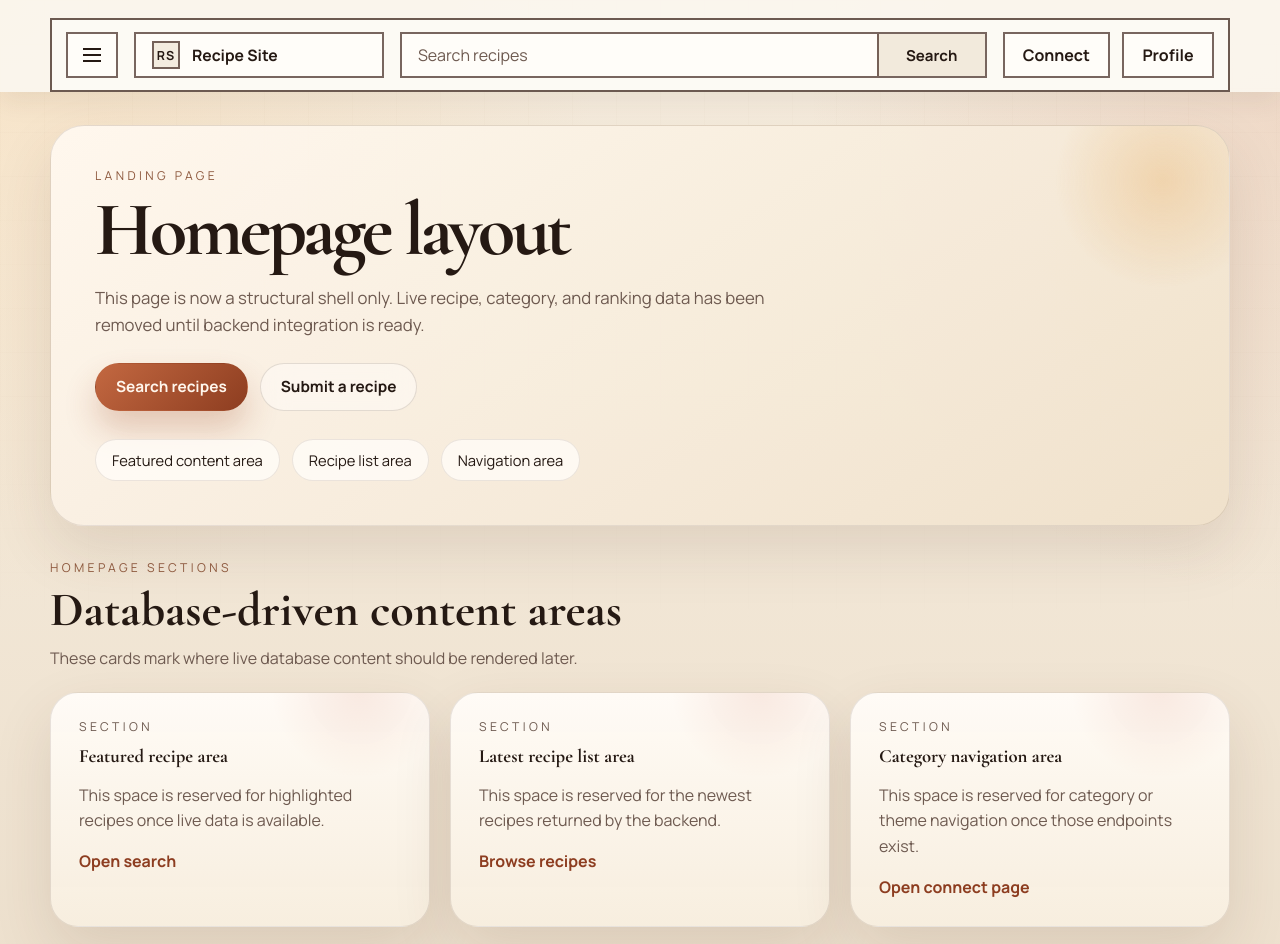
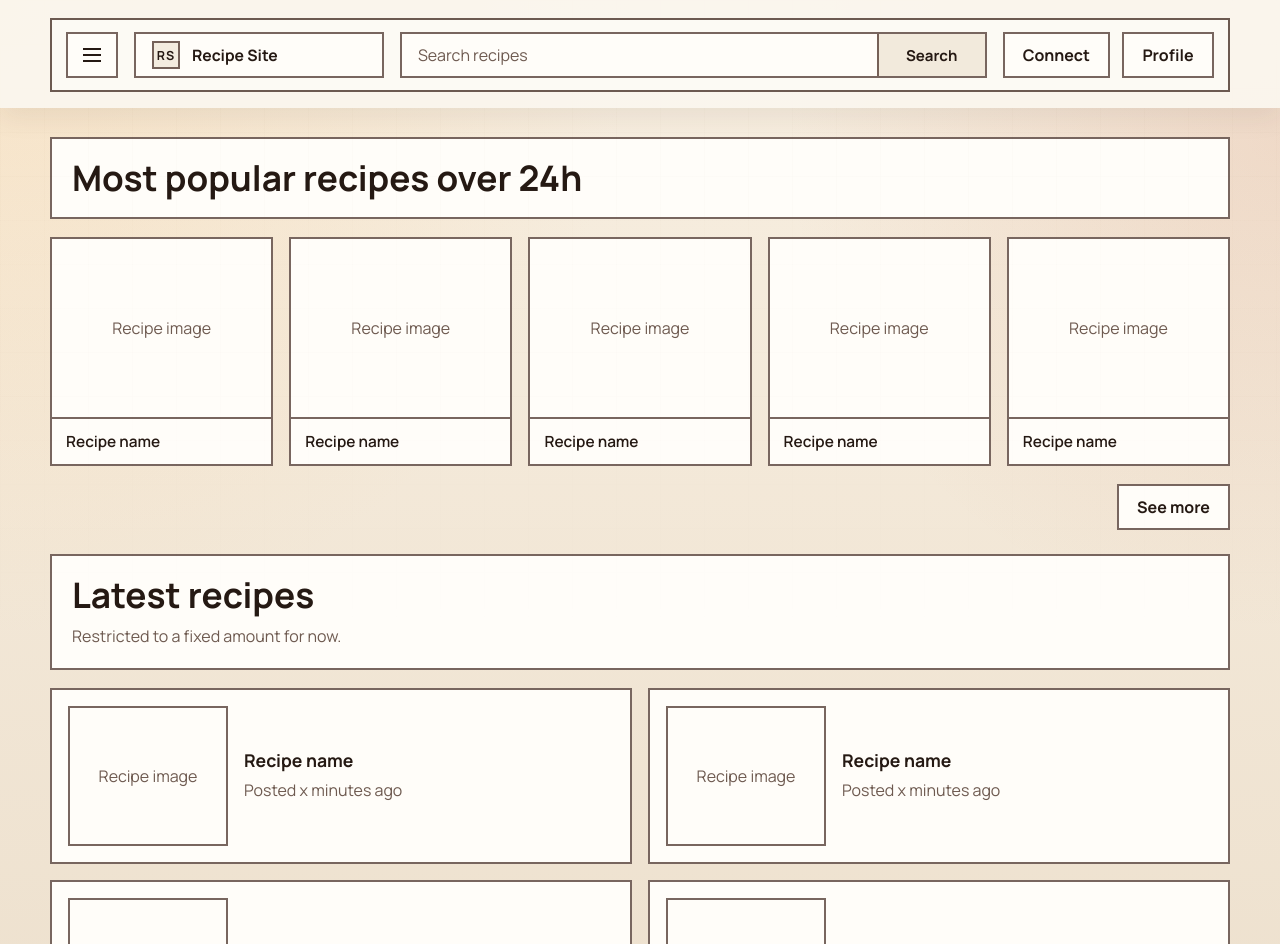
Before and after one commit to IDsuroh/42_ft_transcendence, a React (Vite) app in the folder frontend/: page / in a window 1280 px wide. Shown: the top 944 px of the page. Built offline with nearby package versions, Linux system fonts and the light colour scheme.

Commit message:
Finished designing the Landing Page and equalzied fonts/design

```diff
--- a/frontend/src/App.css
+++ b/frontend/src/App.css
@@ -9,8 +9,12 @@
   padding: 125px 24px 72px;
 }
 
-.page-main--auth {
-  padding: 0;
+.page-main--home {
+  padding-bottom: 20px;
+}
+
+.page-main--home + .site-footer {
+  padding-top: 14px;
 }
 
 .content-frame {
@@ -32,43 +36,36 @@
   align-items: center;
   justify-content: center;
   gap: 10px;
-  min-height: 48px;
-  padding: 0 20px;
-  border-radius: 999px;
-  border: 1px solid transparent;
+  min-height: 46px;
+  padding: 0 18px;
+  border: 2px solid rgba(69, 45, 36, 0.72);
+  border-radius: 0;
+  background: #fffdf9;
+  color: var(--ink);
   font-size: 0.96rem;
   font-weight: 700;
   text-decoration: none;
   transition:
-    transform 160ms ease,
     border-color 160ms ease,
     background-color 160ms ease,
-    color 160ms ease,
-    box-shadow 160ms ease;
+    color 160ms ease;
   cursor: pointer;
 }
 
 .button:hover {
-  transform: translateY(-1px);
+  background: #f2eadc;
 }
 
 .button--primary {
-  color: #fff6ec;
-  background: linear-gradient(135deg, var(--accent), var(--accent-deep));
-  box-shadow: 0 18px 32px rgba(152, 59, 26, 0.24);
+  background: #f2eadc;
 }
 
 .button--secondary {
-  color: var(--ink);
-  background: rgba(255, 248, 237, 0.8);
-  border-color: rgba(66, 44, 34, 0.14);
+  background: #fcfaf4;
 }
 
 .button--ghost {
-  color: var(--ink);
-  background: rgba(255, 252, 247, 0.55);
-  border-color: rgba(66, 44, 34, 0.14);
-  backdrop-filter: blur(14px);
+  background: #fffdf9;
 }
 
 .text-link {
@@ -87,7 +84,7 @@
   left: 0;
   right: 0;
   z-index: 40;
-  padding: 18px 24px 0;
+  padding: 18px 24px 16px;
   background: rgba(250, 246, 238, 0.95);
   box-shadow: 0 10px 24px rgba(68, 43, 30, 0.08);
 }
@@ -297,11 +294,16 @@
 
 .menu-line {
   display: block;
+  width: 100%;
   padding: 8px 0;
+  border: 0;
   border-bottom: 1px solid rgba(69, 45, 36, 0.14);
+  background: transparent;
   color: var(--ink);
+  text-align: left;
   text-decoration: none;
   font-weight: 600;
+  cursor: pointer;
   transition: color 160ms ease, border-color 160ms ease;
 }
 
@@ -343,39 +345,22 @@
 }
 
 .page-hero {
-  position: relative;
-  overflow: hidden;
-  padding: 44px;
-  border: 1px solid rgba(67, 43, 32, 0.12);
-  border-radius: 34px;
-  background:
-    linear-gradient(145deg, rgba(255, 248, 239, 0.96), rgba(239, 225, 202, 0.96));
-  box-shadow: var(--shadow-soft);
-}
-
-.page-hero::after {
-  content: '';
-  position: absolute;
-  right: -60px;
-  top: -70px;
-  width: 230px;
-  height: 230px;
-  border-radius: 50%;
-  background: radial-gradient(circle, rgba(231, 170, 92, 0.32), transparent 66%);
-  animation: drift 10s ease-in-out infinite;
+  padding: 18px 20px;
+  border: 2px solid rgba(69, 45, 36, 0.72);
+  background: #fffdf9;
 }
 
 .page-hero h1 {
   margin: 0;
-  font-size: clamp(2.7rem, 6vw, 5rem);
-  line-height: 0.95;
-  letter-spacing: -0.05em;
+  font-family: var(--font-body);
+  font-size: clamp(1.8rem, 4vw, 2.7rem);
+  line-height: 1.2;
+  letter-spacing: 0;
 }
 
 .page-hero__lead {
-  max-width: 680px;
-  margin: 18px 0 0;
-  font-size: 1.05rem;
+  margin: 12px 0 0;
+  font-size: 1rem;
   color: var(--muted);
 }
 
@@ -401,11 +386,11 @@
   display: inline-flex;
   align-items: center;
   gap: 8px;
-  min-height: 42px;
+  min-height: 40px;
   padding: 0 16px;
-  border: 1px solid rgba(67, 43, 32, 0.1);
-  border-radius: 999px;
-  background: rgba(255, 252, 247, 0.82);
+  border: 2px solid rgba(69, 45, 36, 0.72);
+  border-radius: 0;
+  background: #fcfaf4;
   color: var(--ink);
   font-size: 0.92rem;
 }
@@ -415,22 +400,153 @@
 }
 
 .section-heading {
-  display: flex;
-  align-items: flex-end;
-  justify-content: space-between;
+  display: grid;
   gap: 20px;
   margin-bottom: 20px;
+  padding: 18px 20px;
+  border: 2px solid rgba(69, 45, 36, 0.72);
+  background: #fffdf9;
 }
 
 .section-heading h2 {
   margin: 0;
-  font-size: clamp(1.8rem, 4vw, 3rem);
-  line-height: 1;
+  font-family: var(--font-body);
+  font-size: clamp(1.4rem, 3vw, 2rem);
+  line-height: 1.2;
 }
 
 .section-heading__description {
-  max-width: 720px;
   margin: 12px 0 0;
+  color: var(--muted);
+}
+
+.section-heading__action {
+  justify-self: start;
+}
+
+.landing-plain {
+  display: grid;
+  gap: 24px;
+  padding-top: 12px;
+  font-family: var(--font-body);
+}
+
+.landing-plain h1,
+.landing-plain h2,
+.landing-plain h3,
+.landing-plain p,
+.landing-plain div {
+  font-family: var(--font-body);
+}
+
+.landing-plain__section {
+  display: grid;
+  gap: 18px;
+}
+
+.landing-plain__titlebar {
+  display: grid;
+  gap: 8px;
+  padding: 18px 20px;
+  border: 2px solid rgba(69, 45, 36, 0.72);
+  background: #fffdf9;
+}
+
+.landing-plain__titlebar h1,
+.landing-plain__titlebar h2 {
+  margin: 0;
+  font-size: clamp(1.5rem, 3vw, 2.2rem);
+  line-height: 1.2;
+  letter-spacing: 0;
+  font-weight: 700;
+}
+
+.landing-plain__titlebar p {
+  margin: 0;
+  color: var(--muted);
+}
+
+.landing-plain__action {
+  justify-self: end;
+  cursor: pointer;
+}
+
+.landing-plain__card-button {
+  width: 100%;
+  padding: 0;
+  border: 0;
+  appearance: none;
+  color: inherit;
+  text-decoration: none;
+  text-align: left;
+  cursor: pointer;
+}
+
+.landing-plain__popular-grid {
+  display: grid;
+  grid-template-columns: repeat(5, minmax(0, 1fr));
+  gap: 16px;
+}
+
+.landing-plain__popular-card,
+.landing-plain__latest-card {
+  border: 2px solid rgba(69, 45, 36, 0.72);
+  background: #fffdf9;
+}
+
+.landing-plain__popular-card {
+  display: grid;
+  grid-template-rows: minmax(180px, 1fr) auto;
+}
+
+.landing-plain__image-placeholder,
+.landing-plain__latest-image {
+  display: grid;
+  place-items: center;
+  padding: 16px;
+  color: var(--muted);
+  text-align: center;
+}
+
+.landing-plain__image-placeholder {
+  min-height: 180px;
+  border-bottom: 2px solid rgba(69, 45, 36, 0.72);
+}
+
+.landing-plain__caption {
+  padding: 12px 14px;
+  font-size: 0.96rem;
+  font-weight: 600;
+}
+
+.landing-plain__latest-grid {
+  display: grid;
+  grid-template-columns: repeat(2, minmax(0, 1fr));
+  gap: 16px;
+}
+
+.landing-plain__latest-card {
+  display: grid;
+  grid-template-columns: 160px minmax(0, 1fr);
+  gap: 16px;
+  align-items: center;
+  padding: 16px;
+}
+
+.landing-plain__latest-image {
+  min-height: 140px;
+  border: 2px solid rgba(69, 45, 36, 0.72);
+}
+
+.landing-plain__latest-copy h3 {
+  margin: 0;
+  font-size: 1.1rem;
+  line-height: 1.3;
+  font-weight: 700;
+}
+
+.landing-plain__latest-copy p {
+  margin: 6px 0 0;
   color: var(--muted);
 }
 
@@ -490,13 +606,8 @@
 .connect-card,
 .admin-card,
 .review-card {
-  position: relative;
-  overflow: hidden;
-  border: 1px solid rgba(67, 43, 32, 0.12);
-  border-radius: 28px;
-  background:
-    linear-gradient(180deg, rgba(255, 252, 247, 0.96), rgba(247, 238, 223, 0.95));
-  box-shadow: var(--shadow-soft);
+  border: 2px solid rgba(69, 45, 36, 0.72);
+  background: #fffdf9;
 }
 
 .panel,
@@ -509,7 +620,7 @@
 .connect-card,
 .admin-card,
 .review-card {
-  padding: 28px;
+  padding: 20px;
 }
 
 .form-panel--full {
@@ -526,23 +637,7 @@
 
 .recipe-card {
   min-height: 100%;
-  padding: 24px;
-}
-
-.recipe-card::before,
-.feature-card::before,
-.theme-card::before,
-.detail-panel::before,
-.review-card::before {
-  content: '';
-  position: absolute;
-  inset: -40% auto auto 58%;
-  width: 180px;
-  height: 180px;
-  border-radius: 50%;
-  background: radial-gradient(circle, var(--recipe-accent, rgba(205, 101, 69, 0.25)), transparent 70%);
-  opacity: 0.48;
-  pointer-events: none;
+  padding: 20px;
 }
 
 .recipe-card h3,
@@ -556,6 +651,9 @@
 .admin-card h3,
 .review-card h3 {
   margin: 0;
+  font-family: var(--font-body);
+  font-size: 1.1rem;
+  line-height: 1.3;
 }
 
 .recipe-card__category {
@@ -584,6 +682,13 @@
 .admin-card p,
 .review-card p {
   color: var(--muted);
+}
+
+.recipe-card__link-button {
+  padding: 0;
+  border: 0;
+  background: transparent;
+  cursor: pointer;
 }
 
 .recipe-card__footer {
@@ -624,9 +729,9 @@
 .ingredient-list li,
 .step-list li {
   padding: 16px 18px;
-  border: 1px solid rgba(67, 43, 32, 0.1);
-  border-radius: 20px;
-  background: rgba(255, 252, 247, 0.8);
+  border: 2px solid rgba(69, 45, 36, 0.72);
+  border-radius: 0;
+  background: #fcfaf4;
 }
 
 .theme-grid {
@@ -644,31 +749,13 @@
 }
 
 .gallery-card {
-  position: relative;
   min-height: 210px;
   padding: 24px;
-  overflow: hidden;
-  border: 1px solid rgba(67, 43, 32, 0.12);
-  border-radius: 28px;
-  background:
-    linear-gradient(160deg, rgba(255, 251, 244, 0.94), rgba(243, 231, 212, 0.96));
-  box-shadow: var(--shadow-soft);
-}
-
-.gallery-card::after {
-  content: '';
-  position: absolute;
-  right: -40px;
-  bottom: -50px;
-  width: 180px;
-  height: 180px;
-  border-radius: 50%;
-  background: radial-gradient(circle, var(--gallery-accent, rgba(198, 90, 60, 0.28)), transparent 72%);
+  border: 2px solid rgba(69, 45, 36, 0.72);
+  background: #fffdf9;
 }
 
 .gallery-card__label {
-  position: relative;
-  z-index: 1;
   max-width: 180px;
 }
 
@@ -703,11 +790,18 @@
 .field select,
 .field textarea {
   width: 100%;
-  border: 1px solid rgba(67, 43, 32, 0.12);
-  border-radius: 18px;
-  background: rgba(255, 253, 249, 0.92);
+  border: 2px solid rgba(69, 45, 36, 0.72);
+  border-radius: 0;
+  background: #fffdf9;
   color: var(--ink);
   padding: 14px 16px;
+}
+
+.field input:focus,
+.field select:focus,
+.field textarea:focus {
+  outline: none;
+  border-color: var(--accent-deep);
 }
 
 .field textarea {
@@ -717,16 +811,16 @@
 
 .dynamic-card {
   padding: 18px;
-  border: 1px solid rgba(67, 43, 32, 0.1);
-  border-radius: 20px;
-  background: rgba(255, 252, 247, 0.82);
+  border: 2px solid rgba(69, 45, 36, 0.72);
+  border-radius: 0;
+  background: #fcfaf4;
 }
 
 .status-banner {
   padding: 16px 18px;
-  border: 1px solid rgba(67, 43, 32, 0.1);
-  border-radius: 20px;
-  background: rgba(255, 252, 247, 0.84);
+  border: 2px solid rgba(69, 45, 36, 0.72);
+  border-radius: 0;
+  background: #fcfaf4;
   color: var(--muted-strong);
 }
 
@@ -829,20 +923,22 @@
 }
 
 .auth-shell {
-  min-height: 100vh;
-  padding: 32px 24px;
   display: grid;
-  place-items: center;
+  gap: 36px;
+  padding-top: 12px;
 }
 
 .auth-shell__frame {
-  width: min(1120px, 100%);
+  width: 100%;
 }
 
 .auth-card__brand {
-  display: inline-flex;
+  display: grid;
+  grid-template-columns: 44px minmax(0, 1fr);
   align-items: center;
-  gap: 14px;
+  gap: 12px;
+  padding-bottom: 18px;
+  border-bottom: 2px solid rgba(69, 45, 36, 0.72);
   color: var(--ink);
   text-decoration: none;
 }
@@ -850,24 +946,25 @@
 .auth-card__brand-mark {
   display: grid;
   place-items: center;
-  width: 56px;
-  height: 56px;
-  border-radius: 20px;
-  color: #fff8ef;
-  font-family: var(--font-display);
-  font-size: 1.45rem;
+  width: 44px;
+  height: 44px;
+  border: 2px solid rgba(69, 45, 36, 0.72);
+  background: #f3ecdf;
+  color: var(--ink);
+  font-family: inherit;
+  font-size: 0.82rem;
   font-weight: 700;
-  background:
-    linear-gradient(135deg, rgba(174, 86, 53, 1), rgba(95, 51, 26, 1));
+  letter-spacing: 0.08em;
 }
 
 .auth-card__brand-copy {
-  display: flex;
-  flex-direction: column;
+  display: grid;
+  gap: 6px;
 }
 
 .auth-card__brand-copy strong {
-  font-size: 1.1rem;
+  font-size: 0.98rem;
+  font-family: inherit;
 }
 
 .auth-card__brand-copy span {
@@ -875,18 +972,18 @@
 }
 
 .auth-card__title {
-  margin-top: 28px;
+  margin-top: 18px;
 }
 
 .auth-card__title h1 {
   margin: 0;
-  font-size: clamp(2.3rem, 5vw, 4.3rem);
-  line-height: 0.94;
+  font-family: var(--font-body);
+  font-size: clamp(1.8rem, 4vw, 2.7rem);
+  line-height: 1.2;
 }
 
 .auth-card__title p {
-  max-width: 520px;
-  margin-top: 16px;
+  margin-top: 12px;
   color: var(--muted);
 }
 
@@ -909,17 +1006,16 @@
 
 .bullet-list li {
   padding: 16px 18px;
-  border: 1px solid rgba(67, 43, 32, 0.1);
-  border-radius: 18px;
-  background: rgba(255, 252, 247, 0.78);
+  border: 2px solid rgba(69, 45, 36, 0.72);
+  border-radius: 0;
+  background: #fcfaf4;
 }
 
 .empty-state {
   padding: 22px;
-  border: 1px dashed rgba(67, 43, 32, 0.2);
-  border-radius: 22px;
+  border: 2px solid rgba(69, 45, 36, 0.72);
   color: var(--muted);
-  background: rgba(255, 252, 247, 0.62);
+  background: #fffdf9;
 }
 
 .not-found {
@@ -963,16 +1059,14 @@
   }
 
   .section-heading {
-    align-items: flex-start;
-    flex-direction: column;
+    gap: 16px;
   }
 }
 
 @media (max-width: 720px) {
   .page-main,
   .site-header,
-  .site-footer,
-  .auth-shell {
+  .site-footer {
     padding-left: 16px;
     padding-right: 16px;
   }
@@ -993,11 +1087,10 @@
   .site-footer__inner,
   .site-header__inner {
     padding: 20px;
-    border-radius: 24px;
   }
 
   .page-hero h1 {
-    font-size: clamp(2.2rem, 12vw, 3.4rem);
+    font-size: clamp(1.6rem, 9vw, 2.2rem);
   }
 
   .header-actions,
@@ -1017,6 +1110,19 @@
     width: 100%;
   }
 
+  .landing-plain__latest-card {
+    grid-template-columns: 1fr;
+  }
+
+  .landing-plain__popular-grid,
+  .landing-plain__latest-grid {
+    grid-template-columns: 1fr;
+  }
+
+  .landing-plain__latest-image {
+    min-height: 180px;
+  }
+
   .menu-panel {
     width: min(340px, calc(100vw - 32px));
   }
--- a/frontend/src/App.jsx
+++ b/frontend/src/App.jsx
@@ -16,16 +16,14 @@ import SearchResultsPage from './pages/SearchResultsPage'
 import SignupPage from './pages/SignupPage'
 import TermsPage from './pages/TermsPage'
 
-const chromeLessPaths = new Set(['/login', '/signup'])
-
 function AppShell() {
   const location = useLocation()
-  const hasChrome = !chromeLessPaths.has(location.pathname)
-  const mainClassName = hasChrome ? 'page-main' : 'page-main page-main--auth'
+  const isHomePage = location.pathname === '/'
+  const mainClassName = isHomePage ? 'page-main page-main--home' : 'page-main'
 
   return (
     <div className="site-frame">
-      {hasChrome ? <SiteHeader /> : null}
+      <SiteHeader />
 
       <main className={mainClassName}>
         <Routes>
@@ -47,7 +45,7 @@ function AppShell() {
         </Routes>
       </main>
 
-      {hasChrome ? <SiteFooter /> : null}
+      <SiteFooter />
     </div>
   )
 }
--- a/frontend/src/components/AuthPageShell.jsx
+++ b/frontend/src/components/AuthPageShell.jsx
@@ -11,7 +11,7 @@ function AuthPageShell({
   children,
 }) {
   return (
-    <main className="auth-shell">
+    <div className="content-frame auth-shell">
       <div className="auth-shell__frame auth-grid">
         <section className="auth-card">
           <Link className="auth-card__brand" to="/">
@@ -42,7 +42,7 @@ function AuthPageShell({
           <p className="status-banner auth-card__status">{status}</p>
         </section>
       </div>
-    </main>
+    </div>
   )
 }
 
--- a/frontend/src/pages/HomePage.jsx
+++ b/frontend/src/pages/HomePage.jsx
@@ -1,75 +1,87 @@
-import { Link } from 'react-router-dom'
-import SectionTitle from '../components/SectionTitle'
+const popularPlaceholders = Array.from({ length: 5 }, (_, index) => ({
+  id: `popular-${index + 1}`,
+  slug: `popular-recipe-${index + 1}`,
+  label: 'Recipe image',
+  name: 'Recipe name',
+}))
 
-const homepageSections = [
-  {
-    title: 'Featured recipe area',
-    description:
-      'This space is reserved for highlighted recipes once live data is available.',
-    actionLabel: 'Open search',
-    actionTo: '/results/search',
-  },
-  {
-    title: 'Latest recipe list area',
-    description:
-      'This space is reserved for the newest recipes returned by the backend.',
-    actionLabel: 'Browse recipes',
-    actionTo: '/results/search',
-  },
-  {
-    title: 'Category navigation area',
-    description:
-      'This space is reserved for category or theme navigation once those endpoints exist.',
-    actionLabel: 'Open connect page',
-    actionTo: '/connect',
-  },
-]
+const latestPlaceholders = Array.from({ length: 4 }, (_, index) => ({
+  id: `latest-${index + 1}`,
+  slug: `latest-recipe-${index + 1}`,
+  title: 'Recipe name',
+  posted: 'Posted x minutes ago',
+}))
+
+function handlePlaceholderClick(_slug) {}
 
 function HomePage() {
   return (
-    <div className="content-frame">
-      <section className="page-hero">
-        <div>
-          <p className="eyebrow">Landing page</p>
-          <h1>Homepage layout</h1>
-          <p className="page-hero__lead">
-            This page is now a structural shell only. Live recipe, category, and
-            ranking data has been removed until backend integration is ready.
-          </p>
-          <div className="page-hero__actions" style={{ marginTop: '24px' }}>
-            <Link className="button button--primary" to="/results/search">
-              Search recipes
-            </Link>
-            <Link className="button button--ghost" to="/add-recipe">
-              Submit a recipe
-            </Link>
-          </div>
-          <div className="hero-stats">
-            <span className="stat-pill">Featured content area</span>
-            <span className="stat-pill">Recipe list area</span>
-            <span className="stat-pill">Navigation area</span>
-          </div>
+    <div className="content-frame landing-plain">
+      <section className="landing-plain__section" aria-labelledby="popular-section-title">
+        <div className="landing-plain__titlebar">
+          <h1 id="popular-section-title">Most popular recipes over 24h</h1>
         </div>
+
+        <div className="landing-plain__popular-grid">
+          {popularPlaceholders.map((item) => (
+            <button
+              type="button"
+              key={item.id}
+              className="landing-plain__popular-card landing-plain__card-button"
+              data-recipe-slug={item.slug}
+              onClick={() => handlePlaceholderClick(item.slug)}
+            >
+              <div className="landing-plain__image-placeholder" aria-hidden="true">
+                {item.label}
+              </div>
+              <div className="landing-plain__caption">{item.name}</div>
+            </button>
+          ))}
+        </div>
+
+        <button
+          type="button"
+          className="header-button landing-plain__action"
+          onClick={handlePlaceholderClick}
+        >
+          See more
+        </button>
       </section>
 
-      <section className="page-section">
-        <SectionTitle
-          eyebrow="Homepage sections"
-          title="Database-driven content areas"
-          description="These cards mark where live database content should be rendered later."
-        />
-        <div className="feature-grid">
-          {homepageSections.map((section) => (
-            <article key={section.title} className="feature-card">
-              <p className="eyebrow">Section</p>
-              <h3>{section.title}</h3>
-              <p>{section.description}</p>
-              <Link className="text-link" to={section.actionTo}>
-                {section.actionLabel}
-              </Link>
-            </article>
+      <section className="landing-plain__section" aria-labelledby="latest-section-title">
+        <div className="landing-plain__titlebar">
+          <h2 id="latest-section-title">Latest recipes</h2>
+          <p>Restricted to a fixed amount for now.</p>
+        </div>
+
+        <div className="landing-plain__latest-grid">
+          {latestPlaceholders.map((item) => (
+            <button
+              type="button"
+              key={item.id}
+              className="landing-plain__latest-card landing-plain__card-button"
+              data-recipe-slug={item.slug}
+              onClick={() => handlePlaceholderClick(item.slug)}
+            >
+              <div className="landing-plain__latest-image" aria-hidden="true">
+                Recipe image
+              </div>
+
+              <div className="landing-plain__latest-copy">
+                <h3>{item.title}</h3>
+                <p>{item.posted}</p>
+              </div>
+            </button>
           ))}
         </div>
+
+        <button
+          type="button"
+          className="header-button landing-plain__action"
+          onClick={handlePlaceholderClick}
+        >
+          See more
+        </button>
       </section>
     </div>
   )
--- a/frontend/src/pages/LoginPage.jsx
+++ b/frontend/src/pages/LoginPage.jsx
@@ -26,7 +26,7 @@ function LoginPage() {
     <AuthPageShell
       introEyebrow="Login page"
       introTitle="Come back to your saved recipes."
-      introDescription="This page intentionally drops the shared site header so the login flow feels focused and uncluttered."
+      introDescription="The login flow now keeps the same site framing and typography as the rest of the frontend."
       bullets={[
         'Profile access for your own recipes and favorites.',
         'Future moderation updates on pending recipe submissions.',
--- a/frontend/src/pages/SignupPage.jsx
+++ b/frontend/src/pages/SignupPage.jsx
@@ -27,7 +27,7 @@ function SignupPage() {
     <AuthPageShell
       introEyebrow="Signup page"
       introTitle="Create a cooking profile worth coming back to."
-      introDescription="Your document said not to reinvent the wheel here, so this stays direct: short inputs, clear CTA, and no full site chrome."
+      introDescription="The signup flow now uses the same shared header, footer, and typography as the rest of the frontend."
       bullets={[
         'Save favorites and profile-level recipe history.',
         'Submit recipes for moderation review later.',
```
Also changed, not shown: frontend/src/components/RecipeCard.jsx (+8 -3 lines), frontend/src/components/SiteHeader.jsx (+43 -9 lines), 1 other file (tests, documents, lock files or other folders).
